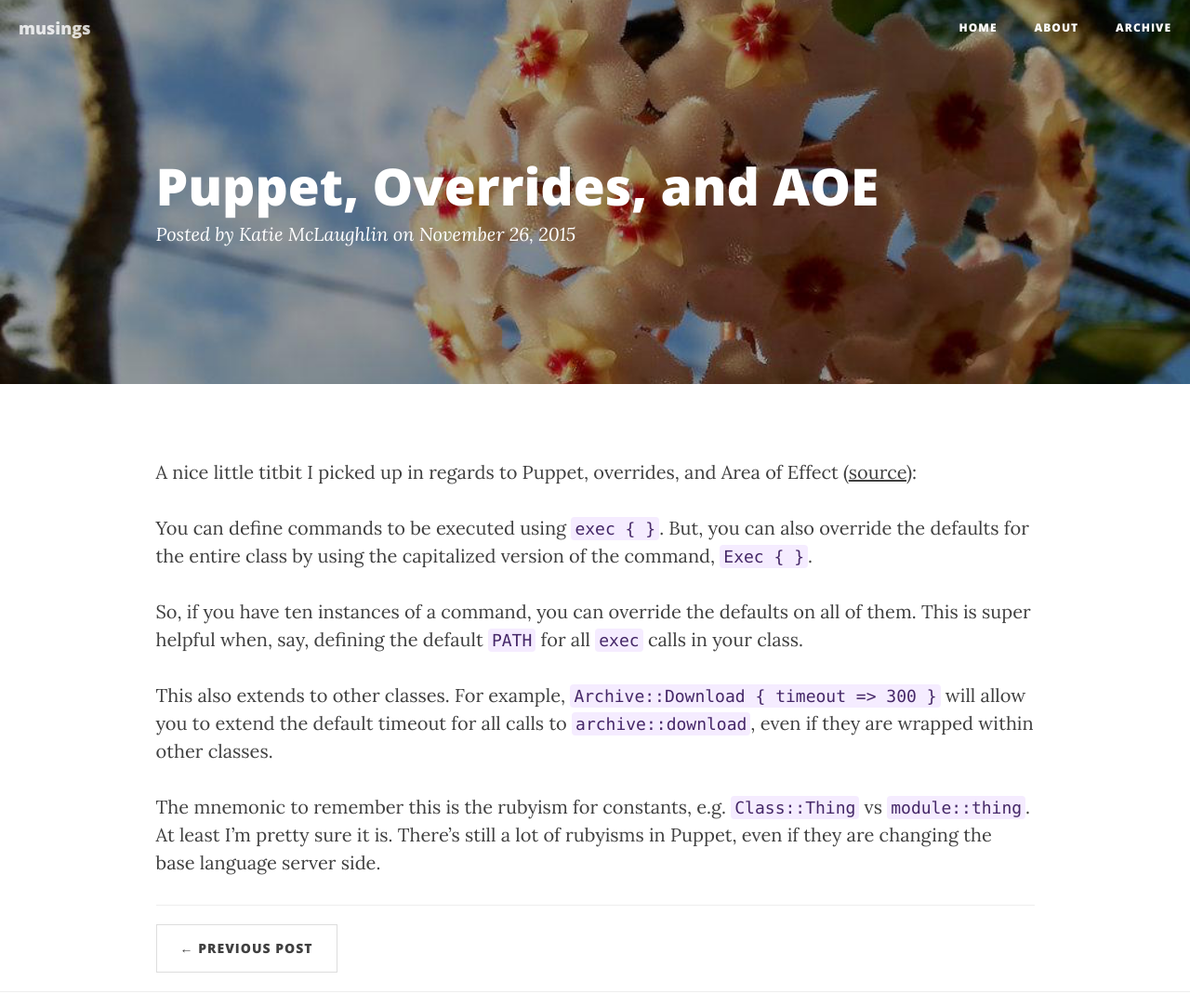
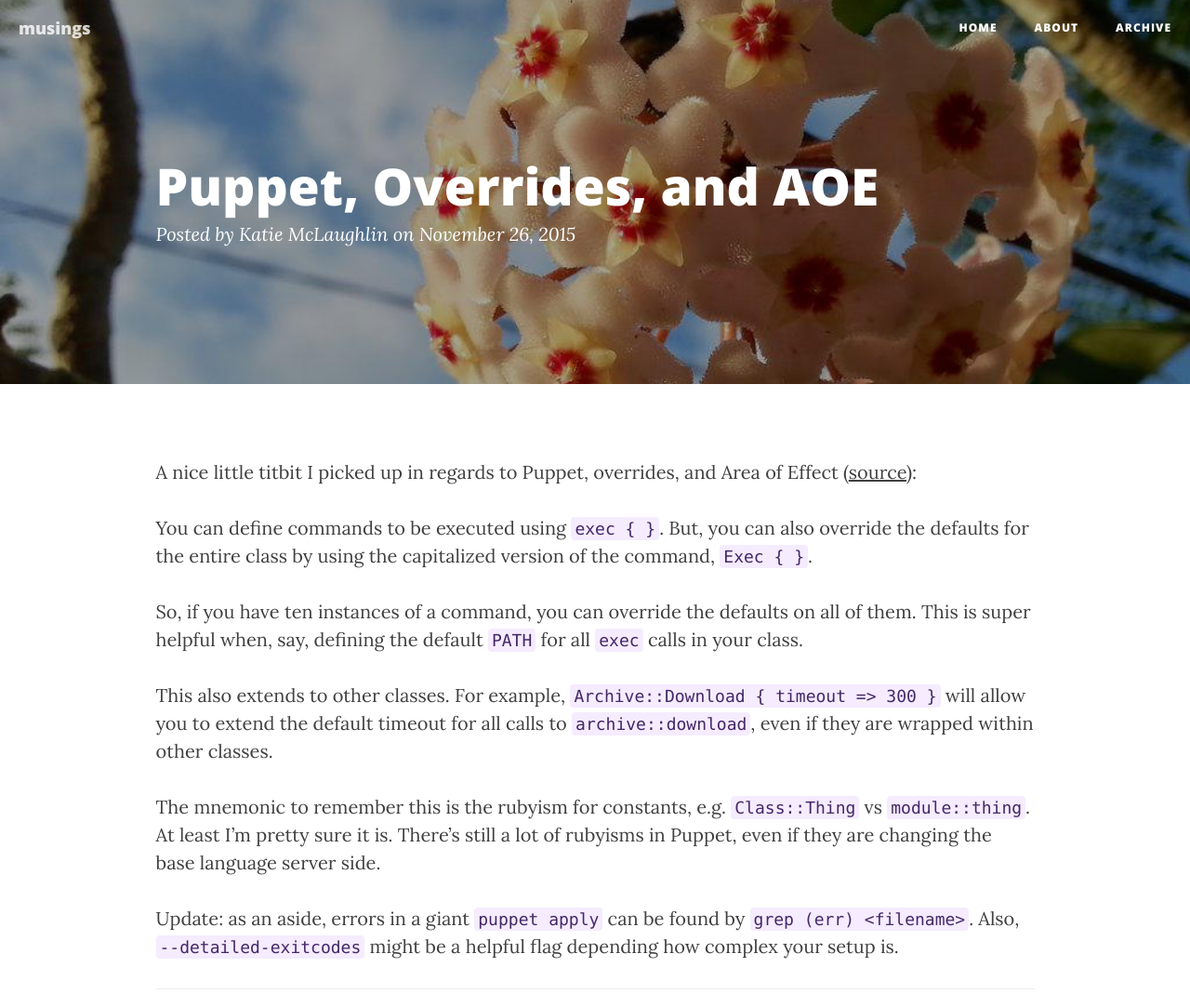
Before and after one commit to glasnt/blog, a Jekyll site: the page built from _posts/2015-11-26-puppet-overrides-and-aoe.md, in a window 1280 px wide, cut to the strip 0-1083 px from the top of the page. Shown: the whole strip at 93% size. Built offline with Jekyll 4.4.1, drawn with Linux system fonts in a browser that asks for light colours; nearby versions of some CDN libraries.

Commit message:
Update 2015-11-26-puppet-overrides-and-aoe.md

```diff
--- a/_posts/2015-11-26-puppet-overrides-and-aoe.md
+++ b/_posts/2015-11-26-puppet-overrides-and-aoe.md
@@ -12,3 +12,5 @@ So, if you have ten instances of a command, you can override the defaults on all
 This also extends to other classes. For example, `Archive::Download { timeout => 300 }` will allow you to extend the default timeout for all calls to `archive::download`, even if they are wrapped within other classes.
 
 The mnemonic to remember this is the rubyism for constants, e.g. `Class::Thing` vs `module::thing`. At least I'm pretty sure it is. There's still a lot of rubyisms in Puppet, even if they are changing the base language server side.
+
+Update: as an aside, errors in a giant `puppet apply` can be found by `grep (err) <filename>`. Also, `--detailed-exitcodes` might be a helpful flag depending how complex your setup is.
```
